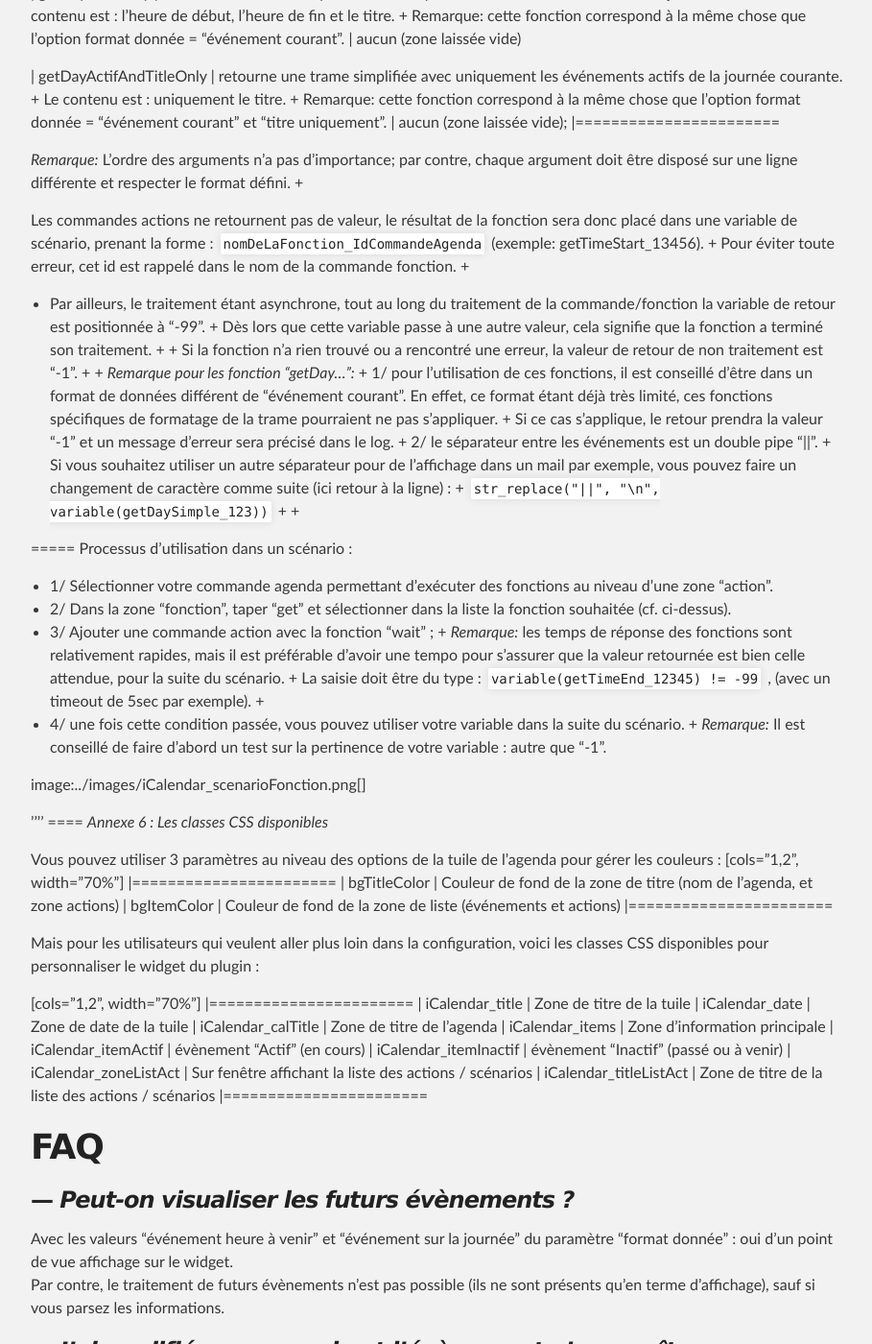
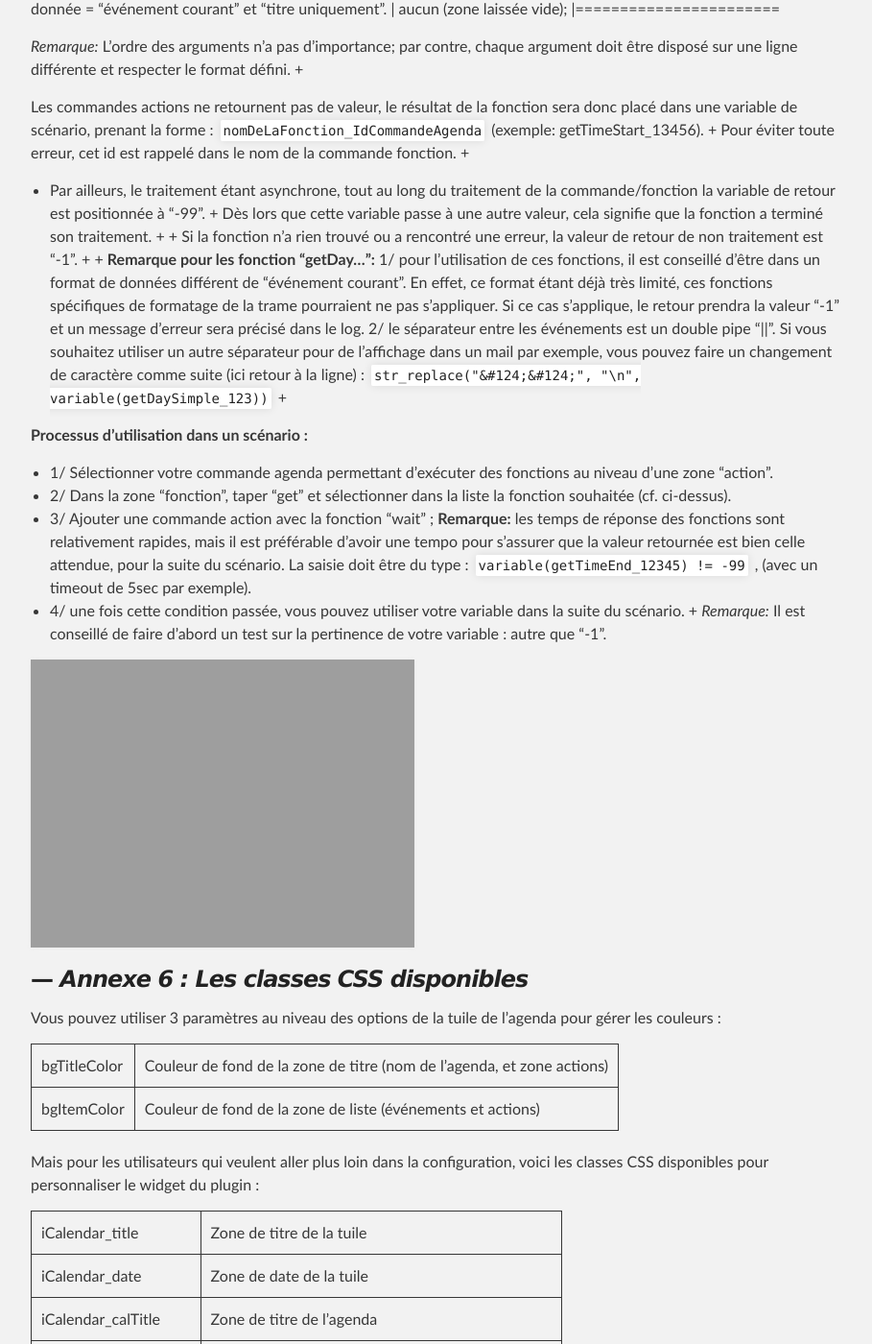
Before and after one commit to abarrau/jeedom-plugins-doc, a Jekyll site: the page built from docs/iCalendar/index.md, in a window 1280 px wide and 1400 px high, scrolled down 21058 px. Shown: the whole window at 96% size, without its empty margins (183-1092 px from the left). Built offline with Jekyll 4.4.1, drawn with Linux system fonts in a browser that asks for light colours; our own code applies the rules of GitHub Pages for plain Markdown files; the repository's description, which GitHub fills in, is left out; some of the changed text lies outside the part shown.

Commit message:
Update index.md

```diff
--- a/docs/iCalendar/index.md
+++ b/docs/iCalendar/index.md
@@ -232,7 +232,6 @@ Les scénarios et les actions/commandes (si leur id est valide et actif) sont la
 Dans une condition IF, il faut rechercher la présence du nom de l'évènement ; on peut aussi le faire précéder de l'état.
 La recherche se fait en utilisant l'argument de comparaison "contient" ("matches", cf. documentation scénario).
 
-
 | Nom uniquement | recherche de la présence d'un nom : cmd_iCal matches "/mon event/" <br/> _exemple : \#[MA_CMD]# matches "/déjeuner/"_ |
 | Etat actif  | recherche d'un état actif pour un événement précis : cmd_iCal matches "/A;mon event/" <br/> _exemple : \#[MA_CMD]# matches "/A;Volet RDC/"_ <br/> _**Remarque :**_ ce test contient aussi les états des 1ères et dernière minutes ; pour ne pas en tenir compte, il faut écrire : <br/> _\#[MA_CMD]# matches "/;A;Volet RDC/"_ |
 | Etat actif : 1ère minute | recherche de la 1ère minute d'un état actif pour un événement précis : cmd_iCal matches "/;DA;mon event/" <br/> _exemple : \#[MA_CMD]# matches "/;DA;Volet RDC/"_ |
@@ -296,6 +295,7 @@ _**Remarque:**_ ces 2 actions ne permettent pas de lancer le scénario, mais jus
 ![aide](https://abarrau.github.io/jeedom-plugins-doc/iCalendar/images/iCalendar_screenshot4.jpg)
 
 | Champs | Description |
+|--|--|
 | Type d'action | Définit le type d'action à produire (commande action ou scénario), ici "Scénario" |
 | 1ère minute : nom du scénario | Sélectionner le scénario à exécuter depuis l'évènement à la 1ère minute. |
 | 1ère minute : nom de la variable | Sélectionner le nom de la variable à utiliser pour un traitement au niveau du scénario ; cette variable sera utilisée pour faire transiter les informations définies au moment de la 1ère minute. <br/> _Valeur non obligatoire, si vous n'avez pas besoin de passer de paramètre_  <br/> _**Remarque :**_ la variable doit être créée avant l'utilisation de l'aide (pour apparaître dans la liste des variables). |
@@ -315,6 +315,7 @@ _**Remarque :**_ les options de commande sont dépendantes de la commande utilis
 ![aide](https://abarrau.github.io/jeedom-plugins-doc/iCalendar/images/iCalendar_screenshot5.jpg)
 
 | Champs | Description |
+|--|--|
 | Type d'action | Définit le type d'action à produire (commande action ou scénario), ici "Action" |
 | Format de la commande | Définit si la valeur de l'ID est positionnée ou le format de commande Jeedom (soit [obj][equip][cmd]). _**Remarque:**_ avec l'id, vous n'êtes pas dépendant du nom de la commande ou de l'équipement. Toute modification sur ce dernier n'aura pas d'impact sur le traitement/l'action de la commande. |
 | 1ère minute : commande action | Sélectionner le nom de la commande à utiliser à la 1ère minute. <br/> Si cette commande utilise des options (slider, titre/message), vous pourrez alors les compléter. |
@@ -331,6 +332,7 @@ _**Remarque :**_ les options de commande sont dépendantes de la commande utilis
 
 
 | Valeur | Heure du rafraîchissement |
+|--|--|
 | 30 min. | Aux minutes : 00, 30, de chaque heure. |
 | 1 h. | A la minute : 00, de chaque heure. |
 | 3 h. | A : minuit (00h), 3h, 6h, 9h, 12h, 15h, 18h, 21h. |
@@ -349,18 +351,18 @@ Une fois connecté à l'agenda Google, vous pouvez récupérer l'*URL PRIVEE* de
 * La popup s'ouvre et présente l'URL à copier dans Jeedom ;
 
 
-## --- _Annexe 4 : Format des données (widget et structure des commandes)_
+### --- _Annexe 4 : Format des données (widget et structure des commandes)_
 
 Lorsque la synchronisation est réalisée, le plugin va positionner au niveau de la commande agenda les informations des événements de votre calendrier pour la journée courante.
 
 Il existe 2 formats :
 
 * version "simple" (diponible pour "événement courant", avec titre uniquement à OUI) :
-	* chaque évènement est séparé par des "||" ;
+	* chaque évènement est séparé par des "\|\|" ;
 	* la donnée ne contient que les titres des événements, aucune autre information "technique" n'est présente dans la commande ;
 
 * version standard/complète (pour tout autre paramétrage) :
-	* chaque évènement est séparé par des "||" ;
+	* chaque évènement est séparé par des "\|\|" ;
 	* les données au sein d'un évènement sont séparés par des ";" (point-virgule) ;
 	* les données disponibles sont :
 		* `heure_début;heure_fin;statut;titre de l'événement;uid;doAct/doInter;date_update;location`
@@ -440,73 +442,70 @@ Dès lors que cette variable passe à une autre valeur, cela signifie que la fon
  +
 Si la fonction n'a rien trouvé ou a rencontré une erreur, la valeur de retour de non traitement est "-1". +
  +
-*Remarque pour les fonction "getDay...":* +
+**Remarque pour les fonction "getDay...":**
 1/ pour l'utilisation de ces fonctions, il est conseillé d'être dans un format de données différent de "événement courant".
-En effet, ce format étant déjà très limité, ces fonctions spécifiques de formatage de la trame pourraient ne pas s'appliquer. +
-Si ce cas s'applique, le retour prendra la valeur "-1" et un message d'erreur sera précisé dans le log. +
-2/ le séparateur entre les événements est un double pipe "||". +
-Si vous souhaitez utiliser un autre séparateur pour de l'affichage dans  un mail par exemple, vous pouvez faire un changement de caractère comme suite (ici retour à la ligne) : +
-`str_replace("||", "\n", variable(getDaySimple_123))` +
+En effet, ce format étant déjà très limité, ces fonctions spécifiques de formatage de la trame pourraient ne pas s'appliquer.
+Si ce cas s'applique, le retour prendra la valeur "-1" et un message d'erreur sera précisé dans le log.
+2/ le séparateur entre les événements est un double pipe "&#124;&#124;".
+Si vous souhaitez utiliser un autre séparateur pour de l'affichage dans  un mail par exemple, vous pouvez faire un changement de caractère comme suite (ici retour à la ligne) :
+`str_replace("&#124;&#124;", "\n", variable(getDaySimple_123))`
  +
 
-===== Processus d'utilisation dans un scénario :
+**Processus d'utilisation dans un scénario :**
 
 * 1/ Sélectionner votre commande agenda permettant d'exécuter des fonctions au niveau d'une zone "action".
 * 2/ Dans la zone "fonction", taper "get" et sélectionner dans la liste la fonction souhaitée (cf. ci-dessus).
-* 3/ Ajouter une commande action avec la fonction "wait" ; +
-*Remarque:* les temps de réponse des fonctions sont relativement rapides, mais il est préférable d'avoir une tempo pour s'assurer que la valeur retournée est bien celle attendue, pour la suite du scénario. +
-La saisie doit être du type : `variable(getTimeEnd_12345) != -99` , (avec un timeout de 5sec par exemple). +
+* 3/ Ajouter une commande action avec la fonction "wait" ;
+**Remarque:** les temps de réponse des fonctions sont relativement rapides, mais il est préférable d'avoir une tempo pour s'assurer que la valeur retournée est bien celle attendue, pour la suite du scénario.
+La saisie doit être du type : `variable(getTimeEnd_12345) != -99` , (avec un timeout de 5sec par exemple).
 * 4/ une fois cette condition passée, vous pouvez utiliser votre variable dans la suite du scénario. +
 *Remarque:* Il est conseillé de faire d'abord un test sur la pertinence de votre variable : autre que "-1".
 
 
-
-image:../images/iCalendar_scenarioFonction.png[]
+![scenario](https://abarrau.github.io/jeedom-plugins-doc/iCalendar/images/iCalendar_scenarioFonction.jpg)
 
 
-''''
-==== _Annexe 6 : Les classes CSS disponibles_
+### --- _Annexe 6 : Les classes CSS disponibles_
 
 Vous pouvez utiliser 3 paramètres au niveau des options de la tuile de l'agenda pour gérer les couleurs :
-[cols="1,2", width="70%"]
-|=======================
-| bgTitleColor | Couleur de fond de la zone de titre (nom de l'agenda, et zone actions)
-| bgItemColor | Couleur de fond de la zone de liste (événements et actions)
-|=======================
+
+| bgTitleColor | Couleur de fond de la zone de titre (nom de l'agenda, et zone actions) |
+| bgItemColor | Couleur de fond de la zone de liste (événements et actions) |
 
 Mais pour les utilisateurs qui veulent aller plus loin dans la configuration, voici les classes CSS disponibles pour personnaliser le widget du plugin :
 
-[cols="1,2", width="70%"]
-|=======================
-| iCalendar_title | Zone de titre de la tuile
-| iCalendar_date | Zone de date de la tuile
-| iCalendar_calTitle | Zone de titre de l'agenda
-| iCalendar_items | Zone d'information principale
-| iCalendar_itemActif | évènement "Actif" (en cours)
-| iCalendar_itemInactif | évènement "Inactif" (passé ou à venir)
-| iCalendar_zoneListAct | Sur fenêtre affichant la liste des actions / scénarios
-| iCalendar_titleListAct | Zone de titre de la liste des actions / scénarios
-|=======================
+| iCalendar_title | Zone de titre de la tuile |
+| iCalendar_date | Zone de date de la tuile |
+| iCalendar_calTitle | Zone de titre de l'agenda |
+| iCalendar_items | Zone d'information principale |
+| iCalendar_itemActif | évènement "Actif" (en cours) |
+| iCalendar_itemInactif | évènement "Inactif" (passé ou à venir) |
+| iCalendar_zoneListAct | Sur fenêtre affichant la liste des actions / scénarios |
+| iCalendar_titleListAct | Zone de titre de la liste des actions / scénarios |
 
+**Remarque :** avec tous les changements d'ergonomie apportée avec la V4, ces class peuvent ne plus fonctionner correctement. Il est donc préférable d'utiliser les fonctions proposées par Jeedom.
 
 # FAQ
 
 ### --- _Peut-on visualiser les futurs évènements ?_
-Avec les valeurs "événement heure à venir" et "événement sur la journée" du paramètre "format donnée" : oui d'un point de vue affichage sur le widget. <br/> Par contre, le traitement de futurs évènements n'est pas possible (ils ne sont présents qu'en terme d'affichage), sauf si vous parsez les informations.
+Avec les valeurs "événement heure à venir" et "événement sur la journée" du paramètre "format donnée" : oui d'un point de vue affichage sur le widget.
+Par contre, le traitement de futurs évènements n'est pas possible (ils ne sont présents qu'en terme d'affichage), sauf si vous parsez les informations.
 
 ### --- _J'ai modifié mon agenda et l'évènement n'apparaît pas..._
-Le rafraîchissement du cache est réalisé en fonction du paramétrage que vous avez configuré (minimum 30 min). <br/> Toutes modifications sur l'agenda n'apparaîtront sur le plugin iCalendar qu'aux heures fixes liées à la configuration définie (cf. doc). <br/> Mais il est possible de forcer cette synchronisation au moment de l'enregistrement de l'agenda (équipement).
+Le rafraîchissement du cache est réalisé en fonction du paramétrage que vous avez configuré (minimum 30 min).
+Toutes modifications sur l'agenda n'apparaîtront sur le plugin iCalendar qu'aux heures fixes liées à la configuration définie (cf. doc).
+Mais il est possible de forcer cette synchronisation au moment de l'enregistrement de l'agenda (équipement).
 
 ### --- _Quelle période de l'agenda est affichée dans le widget ?_
-La récupération des données et l'affichage dans le widget ne traitent que des données de la journée courante. <br/>
-Si l'évènement fait plus d'une journée, les heures de début et de fin sont présentées uniquement pour la journée en cours. <br/>
-_(exemple si l'évènement est configurée sur jour1 10h - jour2 10h; le jour 1, il sera affiché: 10h-23h59 et jour2: 0h-10h)_ <br/>
+La récupération des données et l'affichage dans le widget ne traitent que des données de la journée courante.
+Si l'évènement fait plus d'une journée, les heures de début et de fin sont présentées uniquement pour la journée en cours.
+_(exemple si l'évènement est configurée sur jour1 10h - jour2 10h; le jour 1, il sera affiché: 10h-23h59 et jour2: 0h-10h)_
 Même pour une configuration en "heure suivante", les informations seront affichées uniquement jusqu'à 23h59.
 
 ### --- _Les bornes sont-elles incluses ?_
-L'heure de début est incluse : la 1ère minute est "active" et remonte l'information [yellow-background]#;DA;# (exemple: 10h-18h: 10h00 contient <span >#;DA;#) <br/>
-L'heure de fin n'est pas incluse dans la période d'activité, c'est la dernière minute précédente qui présente l'information [yellow-background]#;FA;# ; sauf pour 23h59. <br/>
-_(exemple 1: 10h-18h: 17h59 contient [yellow-background]#;FA;#, à 18h00 l'évènement est terminé et non actif, [yellow-background]#;A;# n'est plus présent)_. <br/>
+L'heure de début est incluse : la 1ère minute est "active" et remonte l'information [yellow-background]#;DA;# (exemple: 10h-18h: 10h00 contient <span >#;DA;#)
+L'heure de fin n'est pas incluse dans la période d'activité, c'est la dernière minute précédente qui présente l'information [yellow-background]#;FA;# ; sauf pour 23h59.
+_(exemple 1: 10h-18h: 17h59 contient [yellow-background]#;FA;#, à 18h00 l'évènement est terminé et non actif, [yellow-background]#;A;# n'est plus présent)_.
 _(exemple 2: 19h-0h: l'heure de fin est convertie en 23h59 et contient [yellow-background]#;FA;#, à 0h l'évènement est terminé et non actif, [yellow-background]#;A;# n'est plus présent)._
 
 ### --- _Sur la version mobile, je ne vois pas les évènements passés en affichage journée..._
@@ -516,9 +515,9 @@ Sur la version mobile, seuls les évènements en cours et à venir sont affiché
 L'id ou le nom de la commande, ou l'id du scénario que vous déclaré en tant qu'action dans votre événement n'existe pas (ou plus) dans Jeedom. <br/> Vous devez vérifier si vous n'avez pas modifié cette commande/scénario et faire la modification dans votre événement au niveau de votre agenda.
 
 ### --- _Existe-il un agenda des jours fériés ?_
-Oui il existe un agenda google qui liste les jours fériés, l'URL est la suivante (ici pour la France) : <br/>
+Oui il existe un agenda google qui liste les jours fériés, l'URL est la suivante (ici pour la France) :
 https://calendar.google.com/calendar/ical/fr.french%23holiday%40group.v.calendar.google.com/public/basic.ics
-*Remarque :* par contre, ce calendrier présente aussi des évènements (comme la fête des mères) qui ne sont pas des jours fériés ... :(
+**Remarque :** par contre, ce calendrier présente aussi des évènements (comme la fête des mères) qui ne sont pas des jours fériés ... :(
 
 
 ### --- (?) _Mes scénarios réagissent à des évènements passés ou futurs (mode prochaine heure ou journée)_
@@ -528,7 +527,7 @@ Voir la documentation pour plus d'explications.
 
 ## ?? Pourquoi ce plugin ??
 
-A l'origine, Google permettait d'échanger les données au format csv, et je participais au développement du plugin officiel gCalendar. <br/>
-Lorsque Google a arrêté cette fonction au profit du format iCal (ics), Jeedom a arrêté le plugin gCalendar. J'ai donc créé le plugin iCalendar en remplacement. <br/>
-Son objectif était d'automatiser des actions en les configurants dans un calendrier accessibles à tous au sein d'une famille (via google). <br/>
+A l'origine, Google permettait d'échanger les données au format csv ; je participais au développement du plugin officiel gCalendar.
+Lorsque Google a arrêté cette fonction au profit du format iCal (ics), Jeedom a arrêté le plugin gCalendar. J'ai donc créé le plugin iCalendar en remplacement.
+Son objectif était d'automatiser des actions en les configurants dans un calendrier accessibles à tous au sein d'une famille (via google).
 Bonne utilisation ....
```
